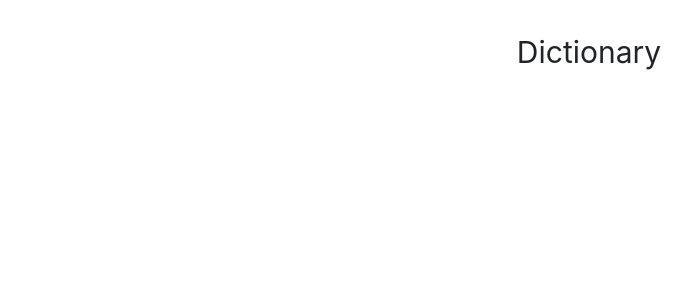
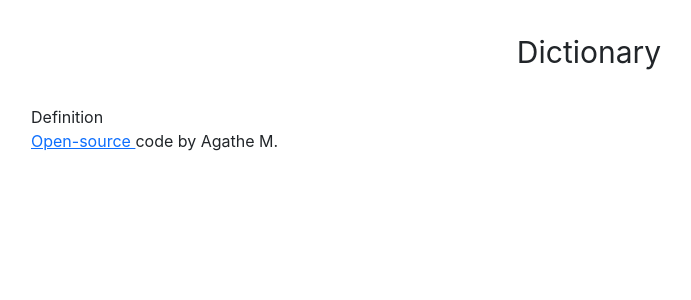
Before and after one commit to AgatheMarieM/react-dictionary, a React (Create React App) app: page / in a window 1280 px wide. Shown: the top 300 px of the page, without its empty margins (51-742 px from the left). Built offline with nearby package versions, Linux system fonts and the light colour scheme.

Commit message:
added container + footer + created Dictionary component

```diff
--- a/src/App.js
+++ b/src/App.js
@@ -1,10 +1,20 @@
 import './App.css';
+import Dictionary from "./Dictionary.js";
 
 
 export default function App() {
   return (
     <div className="App">
-    <header>Dictionary</header>
+    <div className="container">
+      <header>Dictionary</header>
+      <main>
+        <Dictionary />
+      </main>
+      <footer>
+        <a href="/">Open-source </a>
+      code by Agathe M.
+      </footer>
+    </div>
     </div>
   )
 }
--- /dev/null
+++ b/src/Dictionary.js
@@ -0,0 +1,9 @@
+import React from "react";
+
+export default function Dictionary() {
+    return (
+        <div className="Dictionary">
+            Definition
+        </div>
+    )
+}
```
